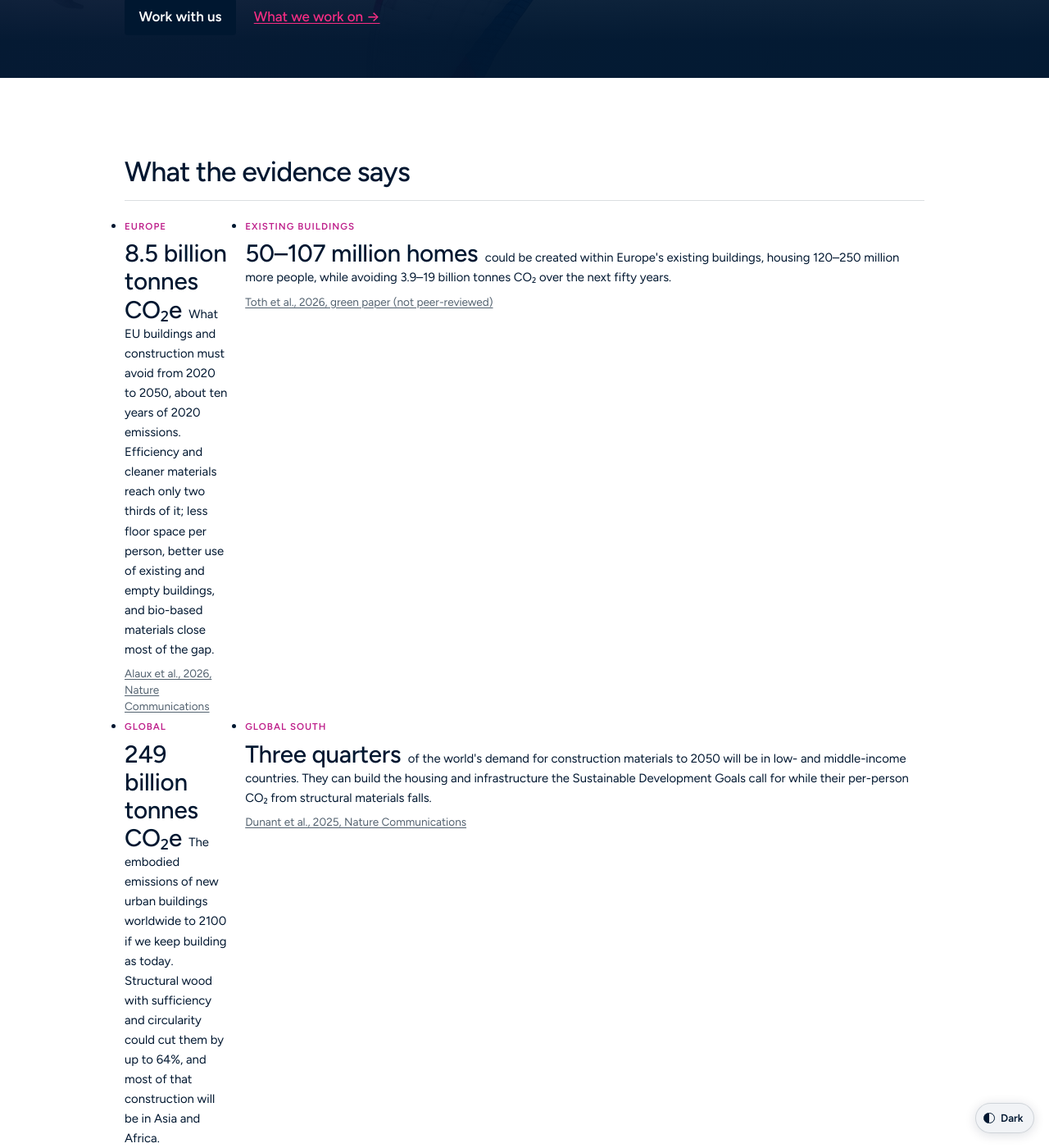
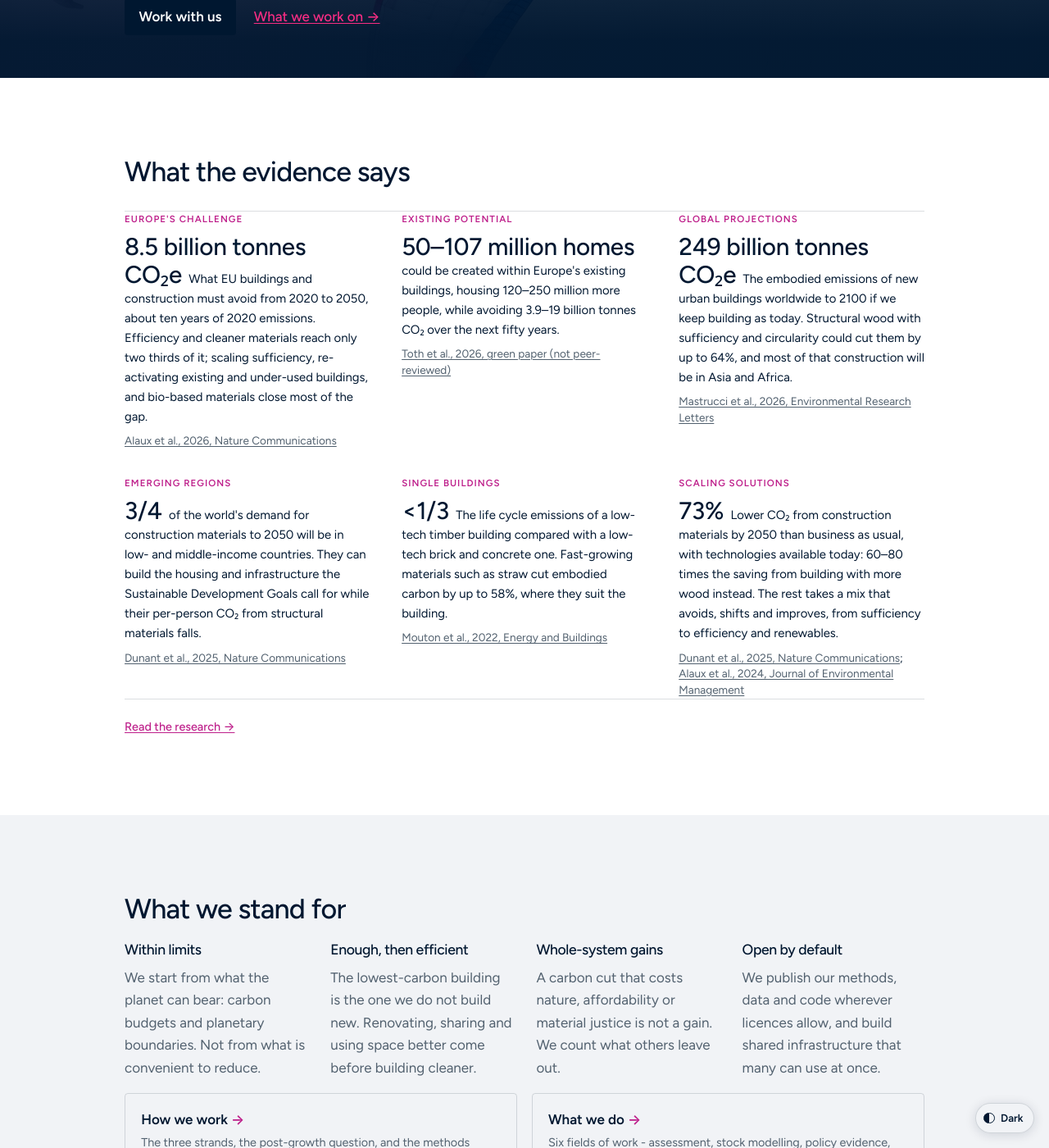
Before and after one commit to mroeck/riselabs.at, a Jekyll site: the page built from index.md, in a window 1280 px wide and 1400 px high, scrolled down 558 px. Shown: the whole window at 82% size. Built offline with Jekyll 4.4.1, drawn with Linux system fonts in a browser that asks for light colours; some web fonts are replaced; some of the changed text lies outside the part shown.

```diff
--- a/_data/facts.yml
+++ b/_data/facts.yml
@@ -4,8 +4,17 @@
 # (https://claude.ai/artifact/UrPGudha3ecLT2MUgxcWMw). Each fact combines two
 # findings from one source, as he asked.
 #
-#   perspective   small label above the value
-#   value         the large figure
+#   perspective   small label above the value. Eighteen characters is the
+#                 ceiling: the band is two cards wide on a phone, which
+#                 leaves about 146px for a label at 360px, and anything
+#                 longer takes two lines. Measured 320 to 1200px on 1 Nov
+#                 2026 with the six below, all one line throughout
+#   value         the large figure. Numerals, not words: "3/4" and "<1/3"
+#                 rather than "three quarters" and "less than a third"
+#                 (Martin, 1 Nov 2026). The band is read by scanning, and a
+#                 figure spelled out does not scan. Prose inside `say` keeps
+#                 words, which is why the Europe fact still says "two thirds".
+#                 A value containing < or & is escaped where it is printed
 #   say           what it means, in one or two sentences
 #   sources       one or more: label (shown) and publication (slug in
 #                 _publications/, so the link is built and checked)
@@ -13,18 +22,18 @@
 # Every figure is published, with a DOI, and on this site. A source that is
 # not peer-reviewed says so in its label.
 
-- perspective: "Europe"
+- perspective: "Europe's challenge"
   value: "8.5 billion tonnes CO₂e"
   say: >-
     What EU buildings and construction must avoid from 2020 to 2050, about ten
     years of 2020 emissions. Efficiency and cleaner materials reach only two
-    thirds of it; less floor space per person, better use of existing and
-    empty buildings, and bio-based materials close most of the gap.
+    thirds of it; scaling sufficiency, re-activating existing and under-used
+    buildings, and bio-based materials close most of the gap.
   sources:
     - label: "Alaux et al., 2026, Nature Communications"
       publication: alaux-2026-context-specific-life
 
-- perspective: "Existing buildings"
+- perspective: "Existing potential"
   value: "50–107 million homes"
   say: >-
     could be created within Europe's existing buildings, housing 120–250
@@ -34,7 +43,7 @@
     - label: "Toth et al., 2026, green paper (not peer-reviewed)"
       publication: toth-2026-housing-we-need
 
-- perspective: "Global"
+- perspective: "Global projections"
   value: "249 billion tonnes CO₂e"
   say: >-
     The embodied emissions of new urban buildings worldwide to 2100 if we keep
@@ -45,8 +54,8 @@
     - label: "Mastrucci et al., 2026, Environmental Research Letters"
       publication: mastrucci-2026-carbon-storage-mitigation
 
-- perspective: "Global South"
-  value: "Three quarters"
+- perspective: "Emerging regions"
+  value: "3/4"
   say: >-
     of the world's demand for construction materials to 2050 will be in low-
     and middle-income countries. They can build the housing and
@@ -56,8 +65,8 @@
     - label: "Dunant et al., 2025, Nature Communications"
       publication: dunant-2025-timely-deployment-best
 
-- perspective: "Single building"
-  value: "Less than a third"
+- perspective: "Single buildings"
+  value: "<1/3"
   say: >-
     The life cycle emissions of a low-tech timber building compared with a
     low-tech brick and concrete one. Fast-growing materials such as straw cut
@@ -66,7 +75,7 @@
     - label: "Mouton et al., 2022, Energy and Buildings"
       publication: mouton-2022-low-tech-passive
 
-- perspective: "Scaling"
+- perspective: "Scaling solutions"
   value: "73%"
   say: >-
     Lower CO₂ from construction materials by 2050 than business as usual,
--- a/assets/css/style.css
+++ b/assets/css/style.css
@@ -2714,7 +2714,7 @@ body.photo-mono .pcard-img.no-tone::after { content: none; }
    Roughly 42px of slack at 320px, so there is room to reword. A line that
    grows much past thirty characters will spend it: at thirty-two the
    fallback stack already needed 328px at full size, which is wider than the
-   phone. Measure before trusting a longer one. */}
+   phone. Measure before trusting a longer one. */
 
 /* ---------- the evidence band ----------
 
--- a/index.md
+++ b/index.md
@@ -73,7 +73,14 @@ permalink: /
       {%- for f in site.data.facts %}
       <li>
         <p class="fact-perspective">{{ f.perspective }}</p>
-        <p class="fact-body"><span class="fact-val">{{ f.value }}</span>
+        {%- comment -%}
+          `escape` because a value may open with a comparison: "<1/3" is one
+          of them since 1 Nov 2026. A browser does render `<1` as text,
+          because a tag name cannot start with a digit, but that is the
+          parser being forgiving rather than the markup being right, and a
+          value starting "<a" or carrying an & would not be so lucky.
+        {%- endcomment -%}
+        <p class="fact-body"><span class="fact-val">{{ f.value | escape }}</span>
         {{ f.say }}</p>
         <p class="fact-src">
           {%- for s in f.sources -%}
```
Also changed, not shown: docs-check.py (+38 -1 lines).
